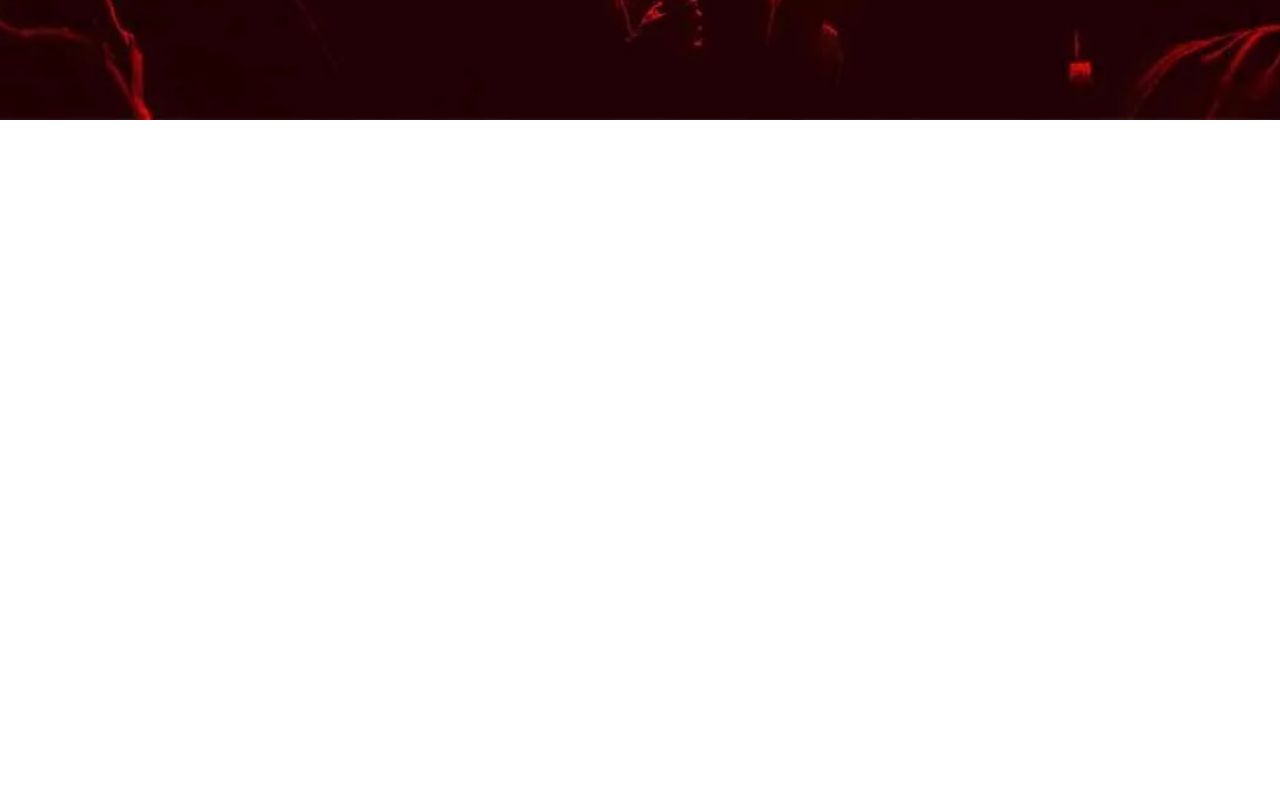
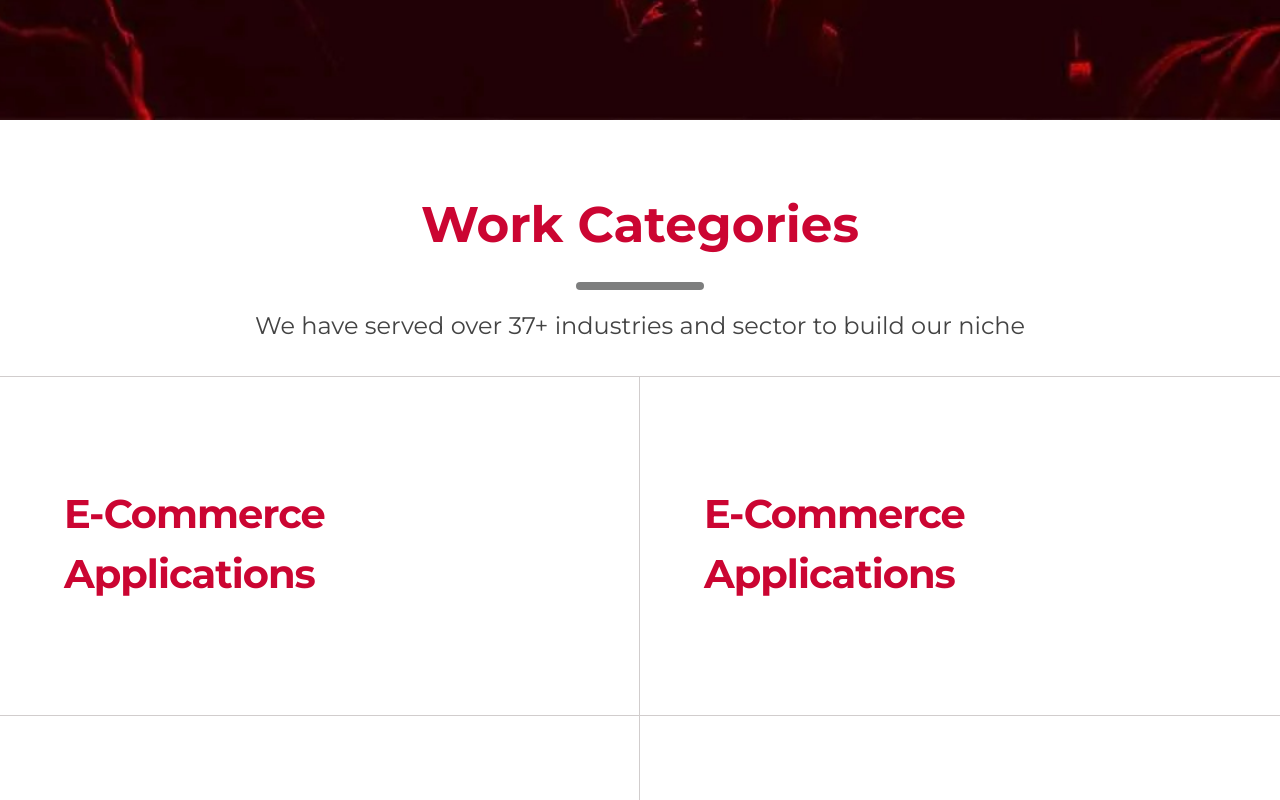
Before and after one commit to MuhammadDaniyal/Demo_App, a Next.js app: page / in a window 1280 px wide. Shown: the part 1640-2440 px from the top of the page. Before the commit the page ends 1760 px from the top, so only its background shows below. Built offline with nearby package versions, Linux system fonts and the light colour scheme.

Commit message:
Category Page Done without responsive

```diff
--- a/app/globals.css
+++ b/app/globals.css
@@ -59,7 +59,7 @@
 
 .expertise-img {
   position: absolute;
-  z-index: 9999;
+  z-index: 9;
   top: -16%;
   border: 7px solid white;
   border-radius: 10px;
@@ -76,7 +76,7 @@
   height: 0%;
   transition: all 0.5s linear;
   border: 7px solid #fff;
-  /* right: 1px; */
+  right: 1px;
 }
 
 .expertise-card:hover.expertise-card .expertise-card-action {
@@ -86,3 +86,54 @@
   color: #fff;
   background-color: #000;
 }
+
+/* CATEGORIES */
+
+.category-h2 {
+  color: #cb0532;
+  letter-spacing: -1px;
+  text-transform: capitalize;
+  font-size: 50px;
+}
+
+.category-span {
+  width: 10%;
+  height: 8px;
+  border-radius: 15px;
+  background: #7d7e7e;
+  display: block;
+}
+
+.category-card {
+  transition: all 0.2s linear;
+}
+
+.category-card:hover {
+  background: #fef9f9;
+}
+
+.category-card:nth-child(-n + 2) {
+  border-top: 1px solid #d1cdcd;
+}
+
+.category-card-h3 {
+  transition: all 0.3s linear;
+  padding-top: 75px;
+}
+
+.category-card:hover.category-card .category-card-h3 {
+  padding-top: 0px !important;
+}
+
+.category-card-p {
+  font-size: 19px;
+  transition: all 0.3s linear;
+  color: #434343;
+  opacity: 0;
+}
+
+.category-card:hover.category-card .category-card-p {
+  display: block;
+  transition: all 0.3s linear;
+  opacity: 1;
+}
--- a/app/page.tsx
+++ b/app/page.tsx
@@ -1,3 +1,4 @@
+import Categories from "@/components/Categories";
 import Expertise from "@/components/Expertise";
 import Main from "@/components/Main";
 
@@ -6,6 +7,7 @@ export default function Home() {
     <>
       <Main />
       <Expertise />
+      <Categories />
     </>
   );
 }
--- /dev/null
+++ b/components/Categories.tsx
@@ -0,0 +1,40 @@
+import React from "react";
+import Link from "next/link";
+import Image from "next/image";
+
+import { pizzas } from "@/data/categories";
+
+const Categories = () => {
+  return (
+    <>
+      <div className="flex flex-col">
+        <div className="flex flex-col justify-center items-center h-56 gap-5 mt-8">
+          <h2 className="text-[50px] font-bold text-[#CB0532]">
+            Work Categories
+          </h2>
+          <span className="category-span"></span>
+          <p className=" text-2xl text-[#434343]">
+            We have served over 37+ industries and sector to build our niche
+          </p>
+        </div>
+        <div className="flex flex-wrap">
+          {pizzas.map((item) => (
+            <div className="w-full h-[340px] odd:border-r odd:border-b even:border-b border-[#d1cdcd] sm:w-1/2 lg:w-1/2 flex flex-col group category-card py-8 px-16 gap-2">
+              {/* TEXT CONTAINER */}
+              <h3 className=" w-3/4 text-[40px] text-[#CB0532] font-bold tracking-[-1px] category-card-h3">
+                E-Commerce Applications
+              </h3>
+              <p className=" category-card-p">
+                From Retail and Wholesale,Online Shopping,Mobile and Web
+                Applications,Online Booking etc we offer business solutions to
+                all kinds of e-commerce needs may it be B2B or B2C businesses.
+              </p>
+            </div>
+          ))}
+        </div>
+      </div>
+    </>
+  );
+};
+
+export default Categories;
--- a/components/Expertise.tsx
+++ b/components/Expertise.tsx
@@ -1,23 +1,6 @@
 import React from "react";
 import Image from "next/image";
-/**
- *
-  SINGLE CARD
- <div className=" relative flex items-end flex-1 h-full bg-white expertise-card p-4">
- <Image
-   src={"/3.jpeg"}
-   alt="3.jpeg"
-   className="expertise-img"
-   width={100}
-   height={100}
- />
- <div className=" w-full">
-   <h3 className=" text-[36px] text-[#CB0532] font-bold">
-     Marketing
-   </h3>
- </div>
-</div>
- */
+import { ExpertiseData } from "@/data/expertise";
 
 const Expertise = () => {
   return (
@@ -34,82 +17,30 @@ const Expertise = () => {
           </p>
         </div>
         {/* RIGHT SIDE CARDS */}
-        <div className=" flex h-[340px] gap-3 w-3/4 justify-center items-center">
-          {/* SINGLE CARD */}
-          <div className=" relative flex-1 h-full bg-white expertise-card">
+        <div className=" flex h-[340px] flex-col lg:flex-row gap-3 w-3/4 justify-center items-center">
+          {ExpertiseData.map((experty) => (
+            // {/* SINGLE CARD */}
+            <div className=" relative flex-1 h-full bg-white expertise-card cursor-pointer">
               <Image
-              src={"/1.jpeg"}
-              alt="1.jpeg"
+                src={experty.img!}
+                alt={experty.img!}
                 className="expertise-img"
                 width={100}
                 height={100}
               />
               <div className=" w-full h-full flex items-end relative overflow-hidden p-4">
                 <h3 className=" text-[38px] text-[#CB0532] font-bold">
-                Branding
+                  {experty.title}
                 </h3>
                 <div className="expertise-card-action p-4">
                   <h4 className=" text-white text-[38px] font-bold pt-12">
-                  Branding
+                    {experty.title}
                   </h4>
-                <p>
-                  At the heart of your marketing is your BRAND, which includes
-                  BRAND IDENTITY & PLANNING, LOGO DESIGN, Brand Stationery &
-                  Merchandise, Public Relation strategy etc
-                </p>
+                  <p>{experty.desc}</p>
                 </div>
               </div>
             </div>
-          {/* SINGLE CARD */}
-          <div className=" relative flex-1 h-full bg-white expertise-card">
-            <Image
-              src={"/2.jpeg"}
-              alt="2.jpeg"
-              className="expertise-img"
-              width={100}
-              height={100}
-            />
-            <div className=" w-full h-full flex items-end relative overflow-hidden p-4">
-              <h3 className=" text-[38px] text-[#CB0532] font-bold">
-                Development
-              </h3>
-              <div className="expertise-card-action p-4">
-                <h4 className=" text-white text-[38px] font-bold pt-12">
-                  Development
-                </h4>
-                <p>
-                  Our years of expertise in developing WEBSITE, APP & CRM have
-                  helped us to deliver these business tools in a way which is
-                  both user friendly & consumer driving
-                </p>
-              </div>
-            </div>
-          </div>
-          {/* SINGLE CARD */}
-          <div className=" relative flex-1 h-full bg-white expertise-card">
-            <Image
-              src={"/3.jpeg"}
-              alt="3.jpeg"
-              className="expertise-img"
-              width={100}
-              height={100}
-            />
-            <div className=" w-full h-full flex items-end relative overflow-hidden p-4">
-              <h3 className=" text-[38px] text-[#CB0532] font-bold">
-                Marketing
-              </h3>
-              <div className="expertise-card-action p-4">
-                <h4 className=" text-white text-[38px] font-bold pt-12">
-                  Marketing
-                </h4>
-                <p>
-                  We help you gain more organic traffic by placing you on top of
-                  the search engine optimization game & popularising your brand
-                  through right marketing strategy
-                </p>
-              </div>
-            </div>
-          </div>
+          ))}
         </div>
       </div>
     </div>
--- a/components/Navbar.tsx
+++ b/components/Navbar.tsx
@@ -4,7 +4,7 @@ import { CgMenuLeft } from "react-icons/cg";
 
 const Navbar = () => {
   return (
-    <nav className=" fixed w-full h-32 flex justify-between items-center lg:px-16 xl:px-32">
+    <nav className=" fixed w-full h-32 flex justify-between items-center lg:px-16 xl:px-32 z-[9999]">
       <div className=" relative w-[7.5rem] h-14">
         <Image src={"/logo-white.png"} alt="" fill />
       </div>
--- /dev/null
+++ b/data/categories.ts
@@ -0,0 +1,139 @@
+type Product = {
+  id: number;
+  title: string;
+  desc?: string;
+  img?: string;
+  price: number;
+  options?: { title: string; additionalPrice: number }[];
+};
+
+type Products = Product[];
+
+export const pizzas: Products = [
+  {
+    id: 1,
+    title: "Sicilian",
+    desc: "Ignite your taste buds with a fiery combination of spicy pepperoni, jalapeños, crushed red pepper flakes, and melted mozzarella cheese, delivering a kick with every bite.",
+    img: "/temporary/p1.png",
+    price: 24.9,
+    options: [
+      {
+        title: "Small",
+        additionalPrice: 0,
+      },
+      {
+        title: "Medium",
+        additionalPrice: 4,
+      },
+      {
+        title: "Large",
+        additionalPrice: 6,
+      },
+    ],
+  },
+  {
+    id: 2,
+    title: "Mediterranean Delight",
+    desc: "Embark on a culinary journey with this Mediterranean-inspired creation, featuring zesty feta cheese, Kalamata olives, sun-dried tomatoes, and a sprinkle of oregano.",
+    img: "/temporary/p8.png",
+    price: 32.9,
+    options: [
+      {
+        title: "Small",
+        additionalPrice: 0,
+      },
+      {
+        title: "Medium",
+        additionalPrice: 4,
+      },
+      {
+        title: "Large",
+        additionalPrice: 6,
+      },
+    ],
+  },
+  {
+    id: 3,
+    title: "Bella Napoli",
+    desc: "A classic Italian delight featuring a thin, crispy crust, tangy tomato sauce, fresh mozzarella, and a medley of aromatic herbs topped with lettuce, tomatoes, and a dollop of tangy mayo.",
+    img: "/temporary/p3.png",
+    price: 26.9,
+    options: [
+      {
+        title: "Small",
+        additionalPrice: 0,
+      },
+      {
+        title: "Medium",
+        additionalPrice: 4,
+      },
+      {
+        title: "Large",
+        additionalPrice: 6,
+      },
+    ],
+  },
+  {
+    id: 4,
+    title: "Pesto Primavera",
+    desc: "A classic Italian delight featuring a thin, crispy crust, tangy tomato sauce, fresh mozzarella, and a medley of aromatic herbs topped with lettuce, tomatoes, and a dollop of tangy mayo.",
+    img: "/temporary/p10.png",
+    price: 28.9,
+    options: [
+      {
+        title: "Small",
+        additionalPrice: 0,
+      },
+      {
+        title: "Medium",
+        additionalPrice: 4,
+      },
+      {
+        title: "Large",
+        additionalPrice: 6,
+      },
+    ],
+  },
+  {
+    id: 5,
+    title: "Veggie Supreme",
+    desc: "A classic Italian delight featuring a thin, crispy crust, tangy tomato sauce, fresh mozzarella, and a medley of aromatic herbs topped with lettuce, tomatoes, and a dollop of tangy mayo.",
+    img: "/temporary/p11.png",
+    price: 24.9,
+    options: [
+      {
+        title: "Small",
+        additionalPrice: 0,
+      },
+      {
+        title: "Medium",
+        additionalPrice: 4,
+      },
+      {
+        title: "Large",
+        additionalPrice: 6,
+      },
+    ],
+  },
+  {
+    id: 6,
+    title: "Four Cheese Fantasy",
+    desc: "Experience pure cheesy bliss with a melty blend of mozzarella, cheddar, provolone, and Parmesan cheeses, creating a rich and indulgent pizza experience.",
+    img: "/temporary/p12.png",
+    price: 22.9,
+    options: [
+      {
+        title: "Small",
+        additionalPrice: 0,
+      },
+      {
+        title: "Medium",
+        additionalPrice: 4,
+      },
+      {
+        title: "Large",
+        additionalPrice: 6,
+      },
+    ],
+  },
+];
--- /dev/null
+++ b/data/expertise.ts
@@ -0,0 +1,23 @@
+type Expertise = {
+  title: string;
+  desc?: string;
+  img?: string;
+};
+
+export const ExpertiseData: Expertise[] = [
+  {
+    title: "Branding",
+    desc: "At the heart of your marketing is your BRAND, which includes BRAND IDENTITY & PLANNING, LOGO DESIGN, Brand Stationery & Merchandise, Public Relation strategy etc",
+    img: "/1.jpeg",
+  },
+  {
+    title: "Development",
+    desc: "Our years of expertise in developing WEBSITE, APP & CRM have helped us to deliver these business tools in a way which is both user friendly & consumer driving",
+    img: "/2.jpeg",
+  },
+  {
+    title: "Marketing",
+    desc: " We help you gain more organic traffic by placing you on top of the search engine optimization game & popularising your brand through right marketing strategy",
+    img: "/3.jpeg",
+  },
+];
```
Lines whose indentation alone changed are shown as unchanged.
